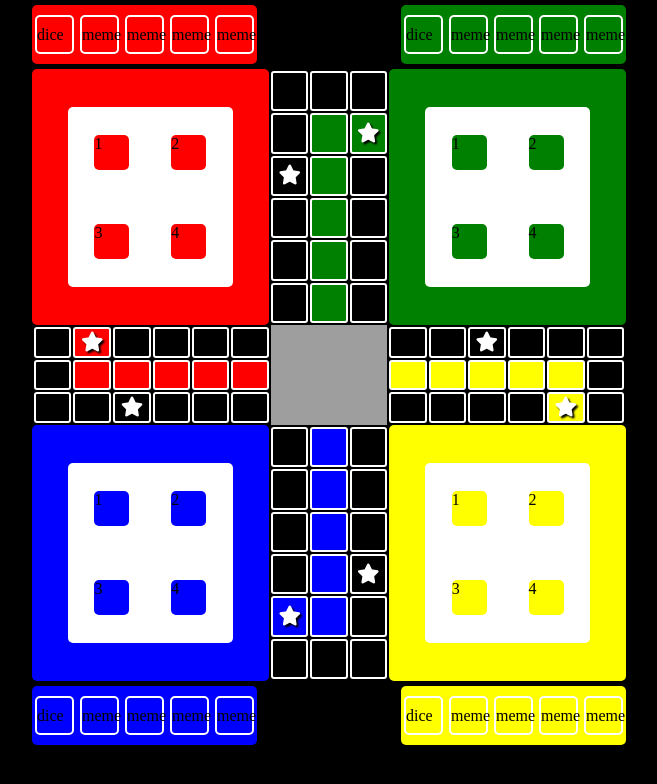
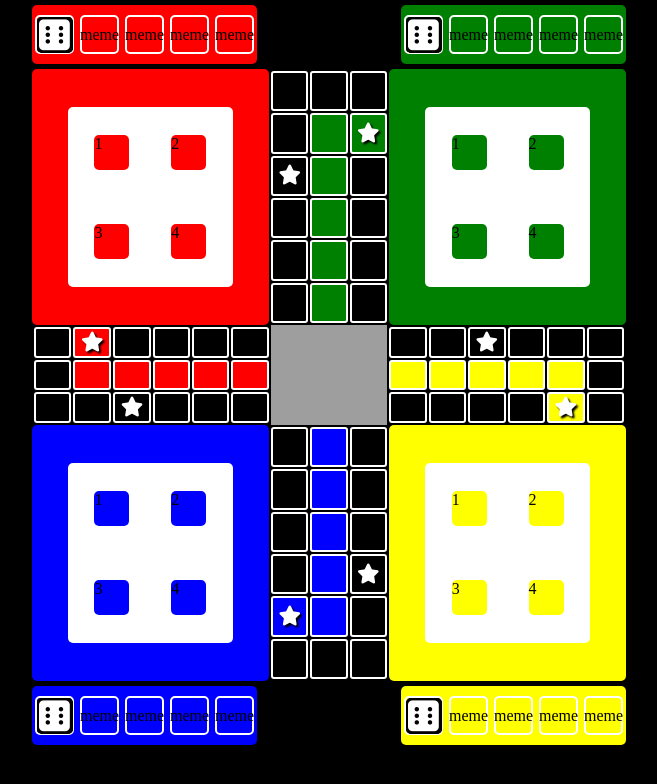
Before and after one commit to Tuffy-the-Coder/Ludo, a plain HTML site: page index.html in a window 1280 px wide. Shown: the whole page, without its empty margins (311-968 px from the left). Drawn offline with Linux system fonts and the light colour scheme; grey boxes are pictures that could not be loaded.

Commit message:
dice animation added

```diff
--- a/index.html
+++ b/index.html
@@ -15,7 +15,16 @@
             <div class="player-area">
 
                 <div class="player-actions" id="red-player-actions">
-                    <div class="dice-box">dice</div>
+                    <div class="dice-box">
+                        <div class="cube" id="red-cube">
+                            <div class="face front"><i class="fa-solid fa-dice-six"></i></div>
+                            <div class="face back"><i class="fa-solid fa-dice-five"></i></div>
+                            <div class="face right"><i class="fa-solid fa-dice-four"></i></div>
+                            <div class="face left"><i class="fa-solid fa-dice-three"></i></div>
+                            <div class="face top"><i class="fa-solid fa-dice-two"></i></div>
+                            <div class="face bottom"><i class="fa-solid fa-dice-one"></i></div>
+                        </div>
+                    </div>
                     <div class="meme-box">meme</div>
                     <div class="meme-box">meme</div>
                     <div class="meme-box">meme</div>
@@ -23,7 +32,16 @@
                 </div>
 
                 <div class="player-actions" id="green-player-actions">
-                    <div class="dice-box">dice</div>
+                    <div class="dice-box">
+                        <div class="cube" id="green-cube">
+                            <div class="face front"><i class="fa-solid fa-dice-six"></i></div>
+                            <div class="face back"><i class="fa-solid fa-dice-five"></i></div>
+                            <div class="face right"><i class="fa-solid fa-dice-four"></i></div>
+                            <div class="face left"><i class="fa-solid fa-dice-three"></i></div>
+                            <div class="face top"><i class="fa-solid fa-dice-two"></i></div>
+                            <div class="face bottom"><i class="fa-solid fa-dice-one"></i></div>
+                        </div>
+                    </div>
                     <div class="meme-box">meme</div>
                     <div class="meme-box">meme</div>
                     <div class="meme-box">meme</div>
@@ -222,7 +240,16 @@
 
 
                 <div class="player-actions" id="blue-player-actions">
-                    <div class="dice-box">dice</div>
+                    <div class="dice-box">
+                        <div class="cube" id="blue-cube">
+                            <div class="face front"><i class="fa-solid fa-dice-six"></i></div>
+                            <div class="face back"><i class="fa-solid fa-dice-five"></i></div>
+                            <div class="face right"><i class="fa-solid fa-dice-four"></i></div>
+                            <div class="face left"><i class="fa-solid fa-dice-three"></i></div>
+                            <div class="face top"><i class="fa-solid fa-dice-two"></i></div>
+                            <div class="face bottom"><i class="fa-solid fa-dice-one"></i></div>
+                        </div>
+                    </div>
                     <div class="meme-box">meme</div>
                     <div class="meme-box">meme</div>
                     <div class="meme-box">meme</div>
@@ -230,7 +257,16 @@
                 </div>
 
                 <div class="player-actions" id="yellow-player-actions">
-                    <div class="dice-box">dice</div>
+                    <div class="dice-box">
+                        <div class="cube" id="yellow-cube">
+                            <div class="face front"><i class="fa-solid fa-dice-six"></i></div>
+                            <div class="face back"><i class="fa-solid fa-dice-five"></i></div>
+                            <div class="face right"><i class="fa-solid fa-dice-four"></i></div>
+                            <div class="face left"><i class="fa-solid fa-dice-three"></i></div>
+                            <div class="face top"><i class="fa-solid fa-dice-two"></i></div>
+                            <div class="face bottom"><i class="fa-solid fa-dice-one"></i></div>
+                        </div>
+                    </div>
                     <div class="meme-box">meme</div>
                     <div class="meme-box">meme</div>
                     <div class="meme-box">meme</div>
--- a/style.css
+++ b/style.css
@@ -41,6 +41,52 @@ body {
     border: 2px solid white;
     border-radius: 5px;
     margin: 3px;
+    display: flex;
+    justify-content: center;
+    align-items: center;
+}
+
+.cube {
+    height: 32px;
+    width: 32px;
+    transform-style: preserve-3d;
+    transform: rotateX(0deg) rotateY(0deg);
+    display: flex;
+    justify-content: center;
+    align-items: center;
+    cursor: pointer;
+    position: relative;
+    /* animation: spin 1s infinite linear; */
+}
+.cube:hover {
+    animation: spin 1s infinite linear;
+}
+.face {
+    height: 32px;
+    width: 32px;
+    font-size: 2.2rem;
+    display: flex;
+    justify-content: center;
+    align-items: center;
+    position: absolute;
+    color: white;
+    border: 2px solid black;
+    background-color: black;
+    border-radius: 5px;
+}
+
+/* cube sides */
+
+.front { transform: rotateY(0deg) translateZ(16px);}
+.back { transform: rotateY(180deg) translateZ(16px);}
+.right { transform: rotateY(90deg) translateZ(16px);}
+.left { transform: rotateY(-90deg) translateZ(16px);}
+.top { transform: rotateX(90deg) translateZ(16px);}
+.bottom { transform: rotateX(-90deg) translateZ(16px);}
+
+@keyframes spin {
+    from { transform: rotateX(0deg) rotateY(0deg);}
+    to { transform: rotateX(360deg) rotateY(360deg);}
 }
 
 #red-player-actions {
@@ -58,6 +104,7 @@ body {
 #yellow-player-actions {
     background-color: yellow;
 }
+
 
 .RG-area {
     height: 32%;
```
Also changed, not shown: ludo-center.jpg (added), script.js (added).
